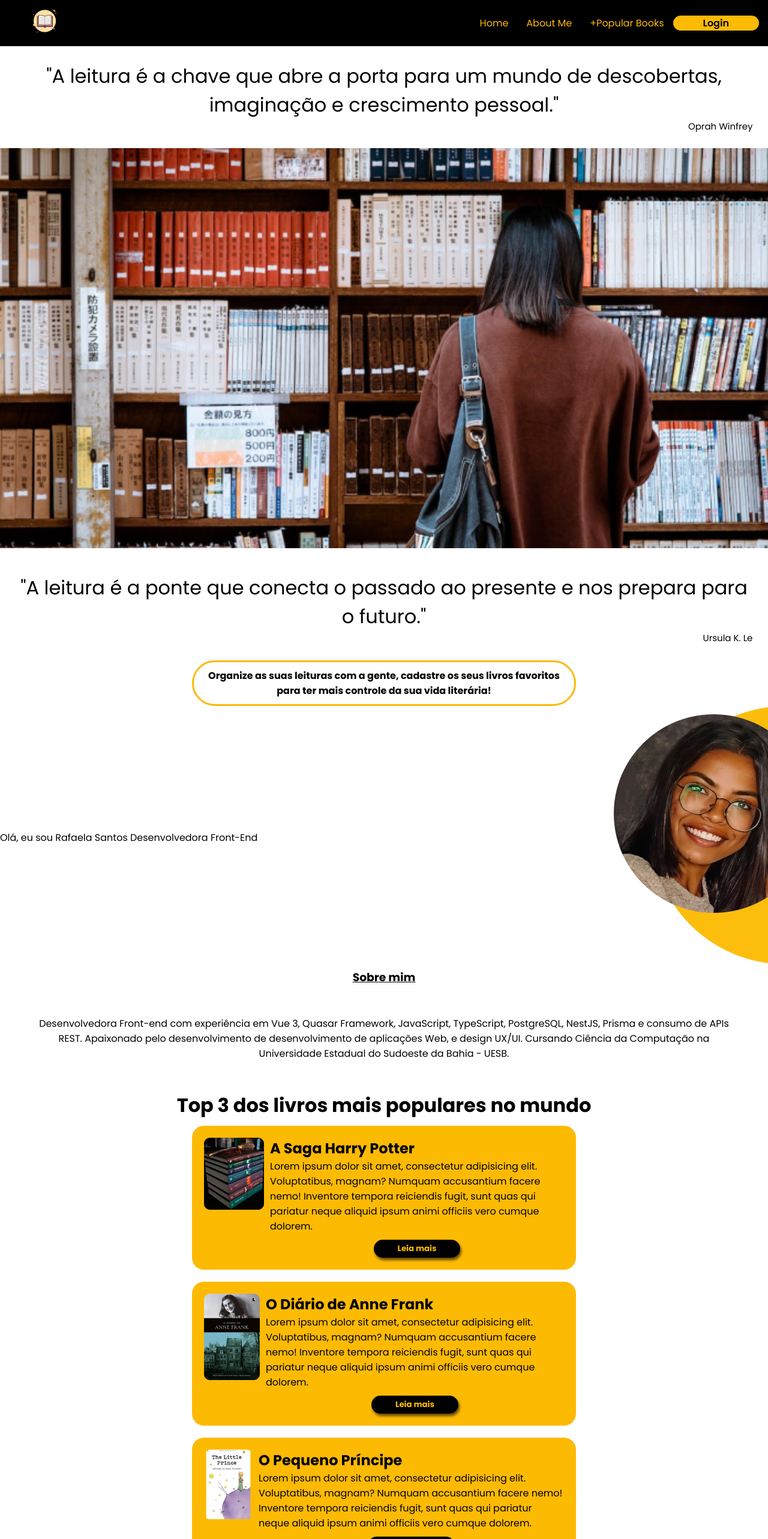
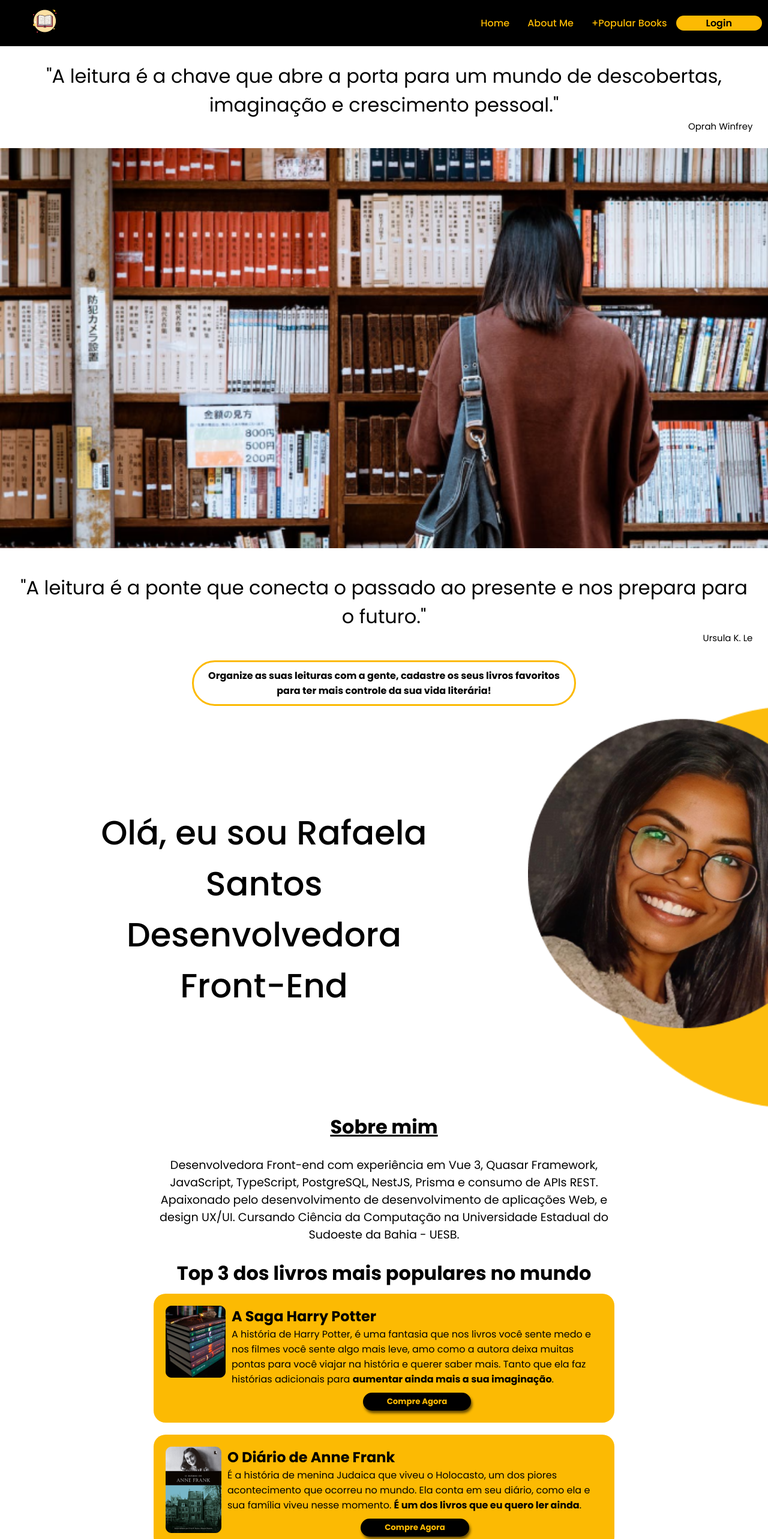
Before and after one commit to rafaelams17/scl-front, a Vue app: page / in a window 1280 px wide. Shown: the top 2566 px of the page at 60% size. Built offline with nearby package versions, Linux system fonts and the light colour scheme; a web font is replaced by a local one.

Commit message:
config section about me

```diff
--- a/src/components/AboutMe.vue
+++ b/src/components/AboutMe.vue
@@ -27,22 +27,40 @@
 }
 
 .title-h1 {
+  font-size: 3.5em;
+  font-weight: 500;
+  width: 50%;
+  margin: 0 auto;
   text-align: center;
 }
 
 .img-me {
-  width: 100%;
+  width: 400px;
   object-fit: cover;
   object-position: right;
 }
 
 .title-h3 {
+  font-size: 2em;
   text-align: center;
   text-decoration: underline;
+  margin-bottom: 2%;
 }
 
 .description-about-me {
   text-align: center;
-  margin: 50px;
+  font-size: larger;
+  width: 60%;
+  margin: 0 auto;
+  margin-bottom: 2%;
+}
+
+@media screen and (max-width: 870px) {
+.title-h1 {
+  font-size: 2em;
+}
+  .img-me {
+    width: 100%;
+  }
 }
 </style>
--- a/src/components/NavBar.vue
+++ b/src/components/NavBar.vue
@@ -3,11 +3,11 @@
     <div>
       <img class="img-logo" alt="Books logo" src="../assets/logo.png">
     </div>
-    <div class="links-nav">
+    <div>
       <router-link to="/" class="links-nav">Home</router-link>
       <router-link to="/about-me" class="links-nav">About Me</router-link>
       <router-link to="/popular-books" class="links-nav">+Popular Books</router-link>
-      <button class="btn-login">Login</button>
+      <a href="https://google.com" target="_blank"><button class="btn-login">Login</button></a>
     </div>
   </nav>
 </template>
@@ -23,13 +23,14 @@
 }
 .links-nav {
   color: #FCBA03;
+  font-weight: 500;
   font-size: 1em;
   text-decoration: none;
   padding-left: 15px;
   padding-right: 15px;
 }
 
-.links-nav a:hover {
+.links-nav:hover {
   padding-bottom: 5px;
   border-bottom: 2px solid #FCBA03;
   transition: .5s;
@@ -47,6 +48,12 @@ div .btn-login {
   border: none;
   padding-left: 50px;
   padding-right: 50px;
+  cursor: pointer;
+  margin-right: 10px;
 }
 
+.btn-login:hover {
+  background-color: #fbd15bf6;
+  transition: .5s;
+}
 </style>
--- a/src/components/PopularBooks.vue
+++ b/src/components/PopularBooks.vue
@@ -7,9 +7,9 @@
             </div>
             <div class="descricao">
                 <h2>A Saga Harry Potter</h2>
-                <p>Lorem ipsum dolor sit amet, consectetur adipisicing elit. Voluptatibus, magnam? Numquam accusantium facere nemo! Inventore tempora reiciendis fugit, sunt quas qui pariatur neque aliquid ipsum animi officiis vero cumque dolorem.</p>
+                <p>A história de Harry Potter, é uma fantasia que nos livros você sente medo e nos filmes você sente algo mais leve, amo como a autora deixa muitas pontas para você viajar na história e querer saber mais. Tanto que ela faz histórias adicionais para <strong>aumentar ainda mais a sua imaginação</strong>.</p>
                 <div class="center-btn">
-                    <a href="https://google.com" target="_blank"><button type="button" value="leia-mais" class="btn-leia-mais">Leia mais</button></a>
+                    <a href="https://www.amazon.com/-/pt/dp/6555321806/ref=sr_1_14?__mk_pt_BR=%C3%85M%C3%85%C5%BD%C3%95%C3%91&crid=1EYQAG3XQO381&keywords=harry+potter+e+a+pedra+filosofal&qid=1689097205&s=books&sprefix=harry+potter+e+a+pedra+filosofal%2Cstripbooks-intl-ship%2C219&sr=1-14" target="_blank"><button type="button" value="leia-mais" class="btn-leia-mais">Compre Agora</button></a>
                 </div>
             </div>
         </div>
@@ -19,9 +19,9 @@
             </div>
             <div class="descricao">
                 <h2>O Diário de Anne Frank</h2>
-                <p>Lorem ipsum dolor sit amet, consectetur adipisicing elit. Voluptatibus, magnam? Numquam accusantium facere nemo! Inventore tempora reiciendis fugit, sunt quas qui pariatur neque aliquid ipsum animi officiis vero cumque dolorem.</p>
+                <p>É a história de menina Judaica que viveu o Holocasto, um dos piores acontecimento que ocorreu no mundo. Ela conta em seu diário, como ela e sua família viveu nesse momento. <strong>É um dos livros que eu quero ler ainda</strong>.</p>
                 <div class="center-btn">
-                    <a href="https://google.com" target="_blank"><button type="button" value="leia-mais" class="btn-leia-mais">Leia mais</button></a>
+                    <a href="https://www.amazon.com/-/pt/dp/6586181550/ref=sr_1_2?__mk_pt_BR=%C3%85M%C3%85%C5%BD%C3%95%C3%91&crid=3E898AIETP66J&keywords=diario+de+anne+frank&qid=1689097245&s=books&sprefix=diario+de+anne+frank%2Cstripbooks-intl-ship%2C216&sr=1-2" target="_blank"><button type="button" value="leia-mais" class="btn-leia-mais">Compre Agora</button></a>
                 </div>
             </div>
         </div>
@@ -31,9 +31,9 @@
             </div>
             <div class="descricao">
                 <h2>O Pequeno Príncipe</h2>
-                <p>Lorem ipsum dolor sit amet, consectetur adipisicing elit. Voluptatibus, magnam? Numquam accusantium facere nemo! Inventore tempora reiciendis fugit, sunt quas qui pariatur neque aliquid ipsum animi officiis vero cumque dolorem.</p>
+                <p>É uma história fascinante, eu sou apaixonada, <strong>o pequeno principe tem o poder de te ensinar a amar as pequenas coisas</strong> e com muita delicadeza. Ao ler, você percebe que o autor debate questões filosoficas, a inocência e a fantasia, e como as pessoas crescem e abandona a infância.</p>
                 <div class="center-btn">
-                    <a href="https://google.com" target="_blank"><button type="button" value="leia-mais" class="btn-leia-mais">Leia mais</button></a>
+                    <a href="https://www.amazon.com/-/pt/dp/1405288191/ref=sr_1_2?crid=2JQ5ABUVDA6NO&keywords=o+pequeno+principe&qid=1689097281&s=books&sprefix=o+pequeno%2Cstripbooks-intl-ship%2C223&sr=1-2" target="_blank"><button type="button" value="leia-mais" class="btn-leia-mais">Compre Agora</button></a>
                 </div>
             </div>
         </div>
@@ -54,7 +54,7 @@
     flex-direction: row;
     background-color: #FCBA03;
     border-radius: 20px;
-    width: 50%;
+    width: 60%;
     margin: 0 auto;
     margin-bottom: 20px;
     padding: 20px;
@@ -88,6 +88,4 @@
     transition: .5s ease;
 }
 
-
-
 </style>
--- a/src/views/HomeView.vue
+++ b/src/views/HomeView.vue
@@ -71,6 +71,4 @@ import PopularBooks from "../components/PopularBooks.vue";
   width: 50%;
 }
 
-
-
 </style>
```
